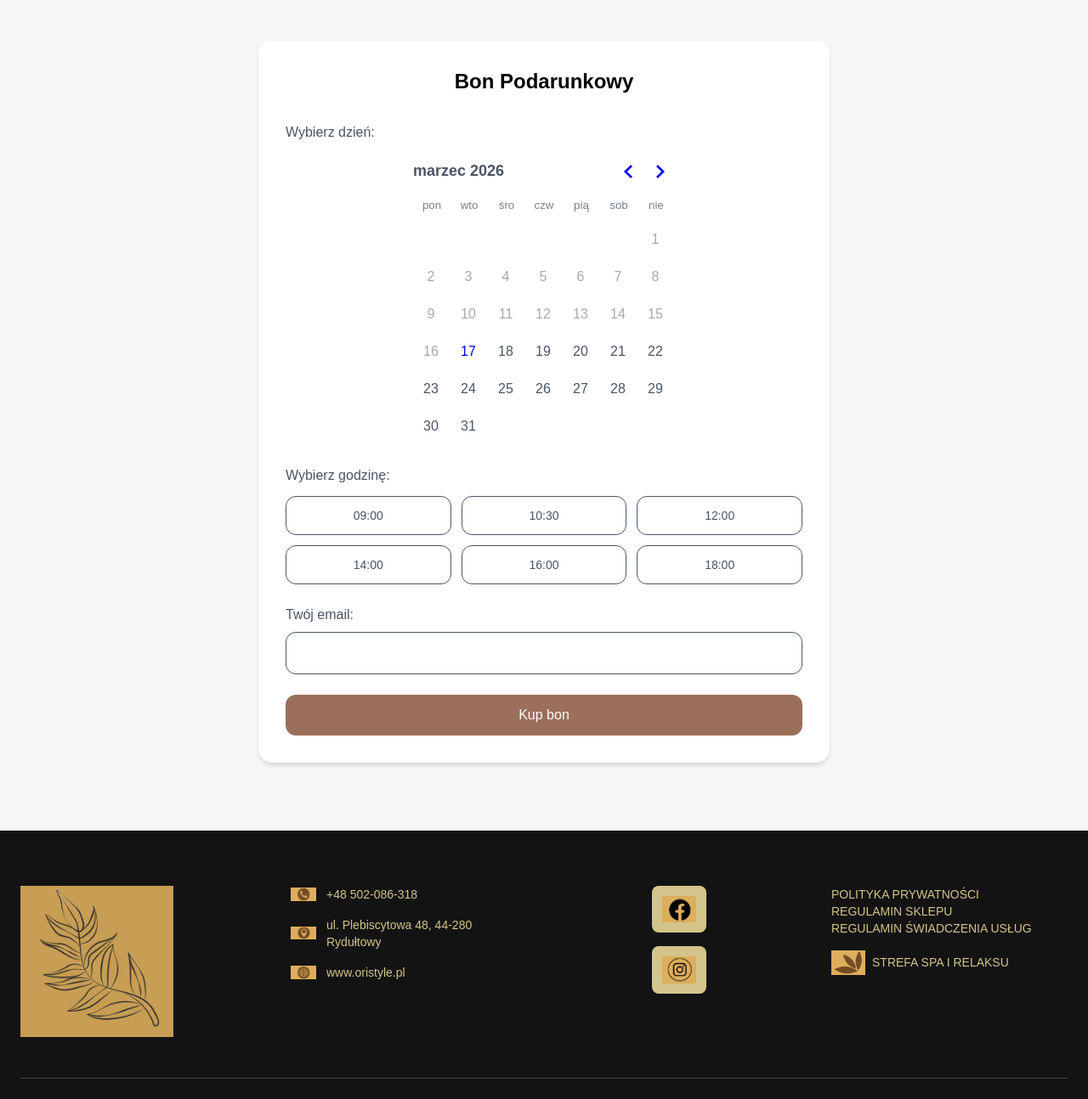
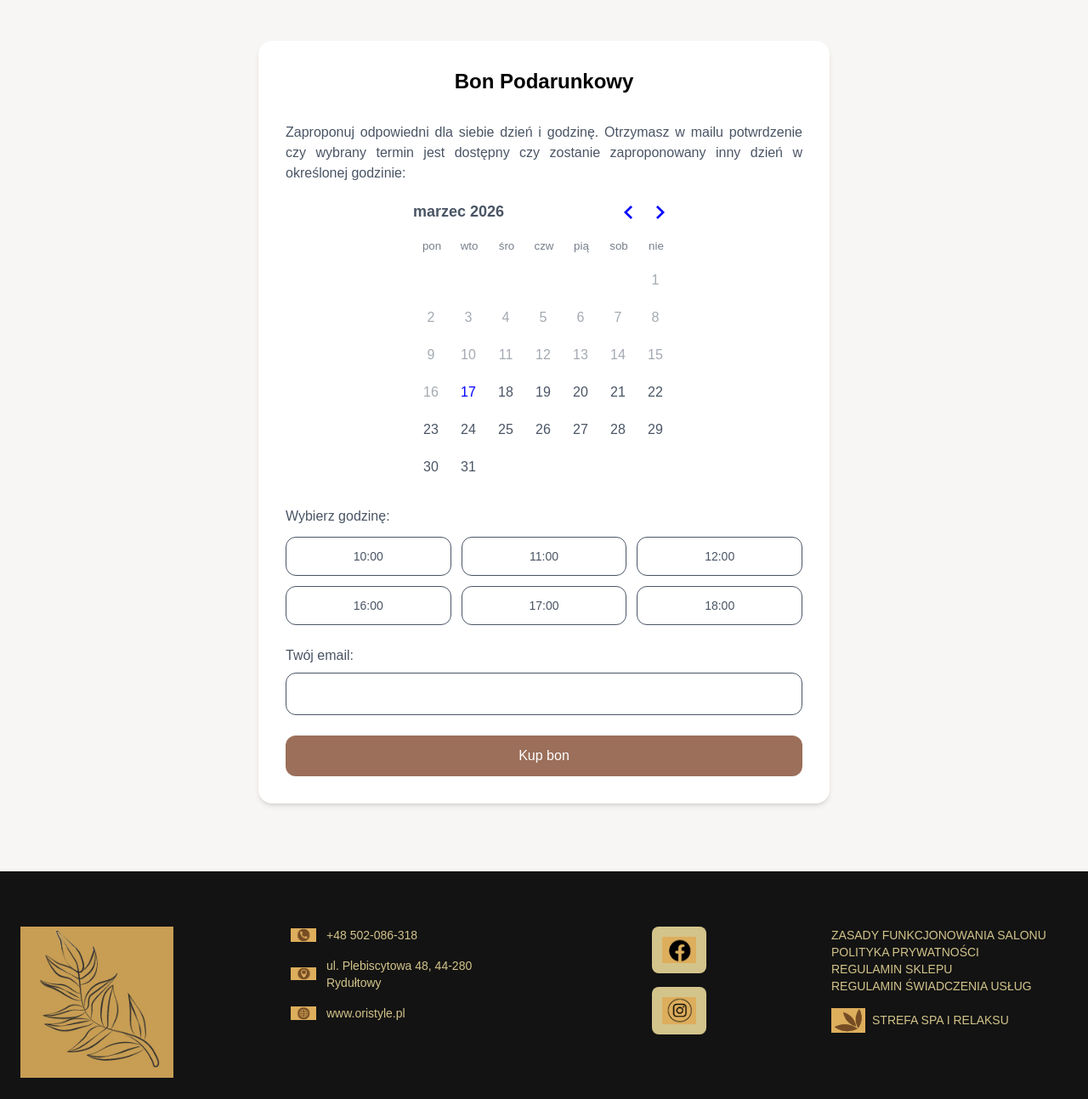
Before and after one commit to kamilhandzlik/magia_dotyku, a Next.js app in the folder frontend/: page /bon-podarunkowy in a window 1280 px wide. Shown: the part 919-2213 px from the top of the page at 85% size. Built offline with nearby package versions, Linux system fonts and the light colour scheme.

Commit message:
changed location of links to bon podarunkowy and zasady funkcjonowania salonu in main page and footer

```diff
--- a/frontend/app/components/Booking/VoucherBooking.tsx
+++ b/frontend/app/components/Booking/VoucherBooking.tsx
@@ -11,14 +11,7 @@ export default function VoucherBooking() {
   const [selectedHour, setSelectedHour] = useState(null);
   const [email, setEmail] = useState("");
 
-  const hours = [
-    "09:00",
-    "10:30",
-    "12:00",
-    "14:00",
-    "16:00",
-    "18:00",
-  ];
+  const hours = ["10:00", "11:00", "12:00", "16:00", "17:00", "18:00"];
 
   const handleSubmit = (e) => {
     e.preventDefault();
@@ -40,10 +33,13 @@ export default function VoucherBooking() {
         </h2>
 
         <form onSubmit={handleSubmit} className="space-y-6 text-gray-600">
-
           {/* KALENDARZ */}
           <div>
-            <p className="mb-3 font-medium">Wybierz dzień:</p>
+            <p className="mb-3 text-justify font-medium">
+              Zaproponuj odpowiedni dla siebie dzień i godzinę. Otrzymasz w
+              mailu potwrdzenie czy wybrany termin jest dostępny czy zostanie
+              zaproponowany inny dzień w określonej godzinie:
+            </p>
 
             <div className="flex justify-center">
               <DayPicker
@@ -58,9 +54,7 @@ export default function VoucherBooking() {
             {selectedDate && (
               <p className="mt-2 text-center text-sm text-gray-600">
                 Wybrano:{" "}
-                <strong>
-                  {format(selectedDate, "PPP", { locale: pl })}
-                </strong>
+                <strong>{format(selectedDate, "PPP", { locale: pl })}</strong>
               </p>
             )}
           </div>
@@ -90,9 +84,7 @@ export default function VoucherBooking() {
 
           {/* EMAIL */}
           <div>
-            <label className="block mb-2 font-medium">
-              Twój email:
-            </label>
+            <label className="block mb-2 font-medium">Twój email:</label>
             <input
               type="email"
               required
--- a/frontend/app/components/Footer/Footer.tsx
+++ b/frontend/app/components/Footer/Footer.tsx
@@ -80,20 +80,26 @@ export default function Footer() {
 
           {/* LINKI */}
           <div className="space-y-3 text-sm text-center md:text-left">
+            <Link href={"/zasady-funkcjonowania-salonu"}>
+              <p className="hover:text-white cursor-pointer">
+                ZASADY FUNKCJONOWANIA SALONU
+              </p>
+            </Link>
             <Link href="/polityka-prywatnosci">
               <p className="hover:text-white cursor-pointer">
                 POLITYKA PRYWATNOŚCI
               </p>
             </Link>
             <Link href="/regulamin">
-            <p className="hover:text-white cursor-pointer">REGULAMIN SKLEPU</p>
+              <p className="hover:text-white cursor-pointer">
+                REGULAMIN SKLEPU
+              </p>
             </Link>
             <Link href="/regulamin-swiadczenia-uslug">
               <p className="hover:text-white cursor-pointer">
                 REGULAMIN ŚWIADCZENIA USŁUG
               </p>
             </Link>
-
 
             <div className="flex items-center gap-2 justify-center md:justify-start pt-4">
               <Image
--- a/frontend/app/components/MainPageComponents/categories.tsx
+++ b/frontend/app/components/MainPageComponents/categories.tsx
@@ -36,10 +36,10 @@ export default function Categories() {
       link: "wirtualny-spacer",
     },
     {
-      title: "Zasady funkcjonowania salonu",
-      img_title: "zasady-funkcjonowania-salonu",
-      image: "/categories/8.png",
-      link: "zasady-funkcjonowania-salonu",
+      title: "Bon podarunkowy",
+      img_title: "bon-podarunkowy",
+      image: "/categories/6.png",
+      link: "bon-podarunkowy",
     },
   ];
 
```
Lines whose indentation alone changed are shown as unchanged.
